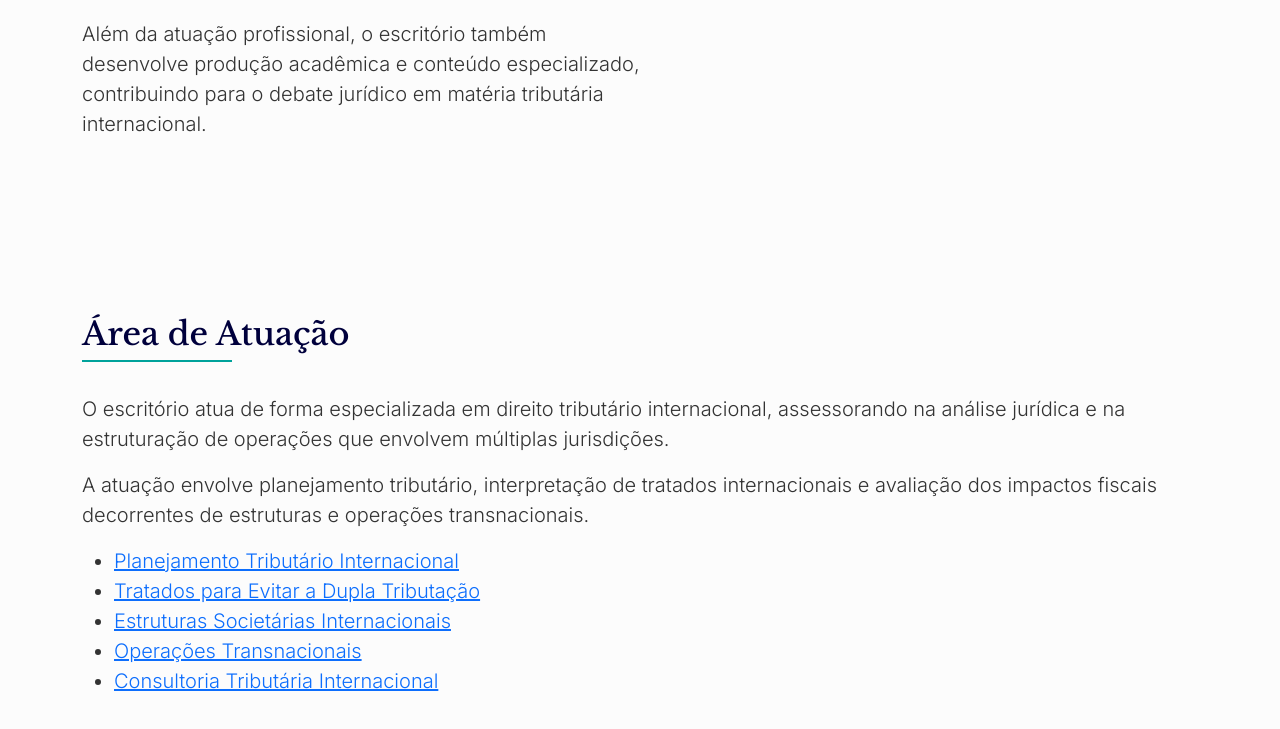
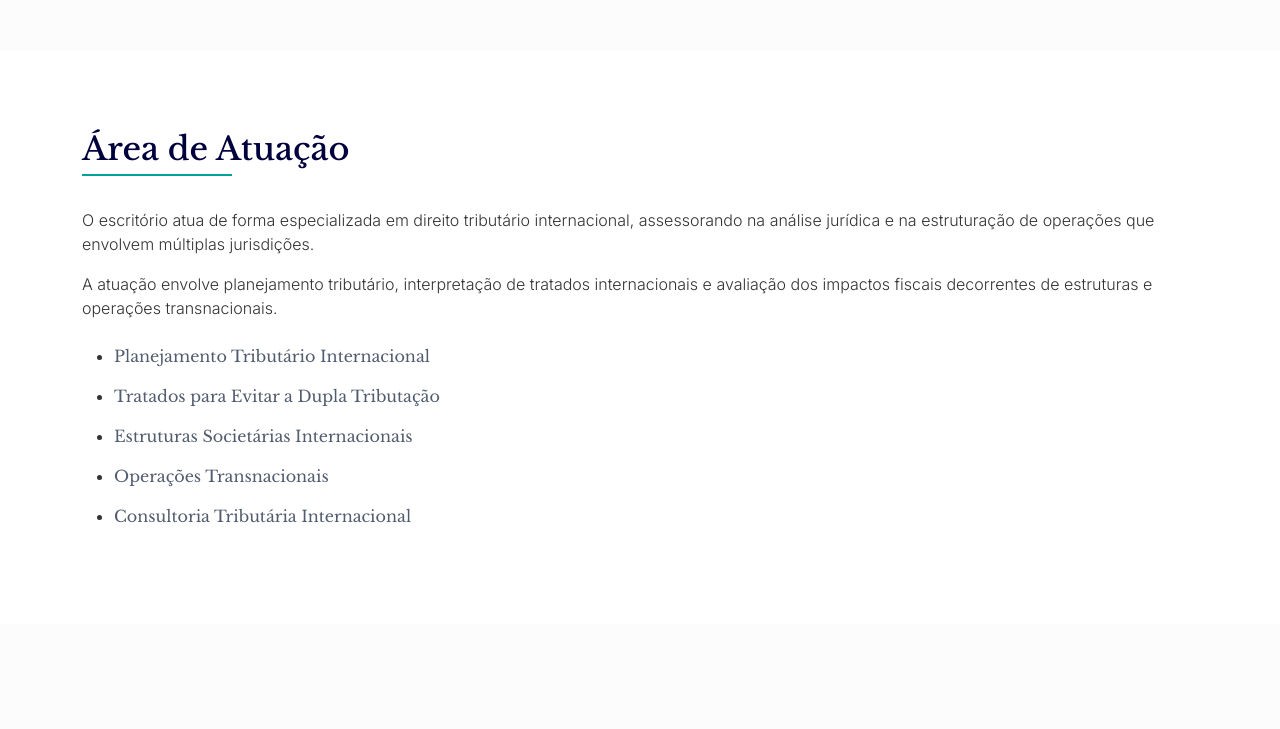
Before and after one commit to Kendra-Riquena/camargoFerrari, a plain HTML site: page index.html in a window 1280 px wide. Shown: the part 1259-1988 px from the top of the page. After the commit the page ends 1883 px from the top, so only its background shows below. Drawn offline with nearby package versions, Linux system fonts and the light colour scheme.

Commit message:
activity css

```diff
--- a/css/global.css
+++ b/css/global.css
@@ -37,7 +37,7 @@ section {
 
 @media screen and (min-width:1200px) {
     body {
-        font-size: 20px;
+        font-size: 16px;
     }
 
     .title h2 {
--- a/css/sections.css
+++ b/css/sections.css
@@ -1,16 +1,45 @@
 .office img {
     width: 100%;
+}
+
+.activity {
+    background: #FFFFFF;
+}
+
+.activity-list {
+    display: flex;
+    flex-direction: column;
+    align-items: start;
+    justify-content: start;
+    gap: 16px;
+    list-style: disc;
+    margin-top: 24px;
+}
+
+.activity-list a {
+    text-decoration: none;
+    color: var(--tertiary-color);
+    font-family: var(--title-font);
+}
+
+@media screen and (min-width:768px) {
+
 }
 
 @media screen and (min-width:992px) {
     .office-content {
         display: flex;
         align-items: start;
-        gap: 16px;
+        gap: 24px;
     }
 
     .office img {
-        width: 48%;
+        width: 36%;
+    }
+
+    .activity-list li:hover,
+    .activity-list li a:hover{
+        color: var(--secondary-color);
     }
 
 }
--- a/index.html
+++ b/index.html
@@ -80,7 +80,7 @@
                 <img src="img/img-livros.jpg" alt="">
             </div>
         </section>
-        <section>
+        <section class="activity">
             <div class="container">
                 <div class="title">
                     <h2>Área de Atuação</h2>
@@ -88,7 +88,7 @@
                 </div>
                 <p>O escritório atua de forma especializada em direito tributário internacional, assessorando na análise jurídica e na estruturação de operações que envolvem múltiplas jurisdições.</p>
                 <p>A atuação envolve planejamento tributário, interpretação de tratados internacionais e avaliação dos impactos fiscais decorrentes de estruturas e operações transnacionais.</p>
-                <ul>
+                <ul class="activity-list">
                     <li><a href="#">Planejamento Tributário Internacional</a></li>
                     <li><a href="#">Tratados para Evitar a Dupla Tributação</a></li>
                     <li><a href="#">Estruturas Societárias Internacionais</a></li>
```
